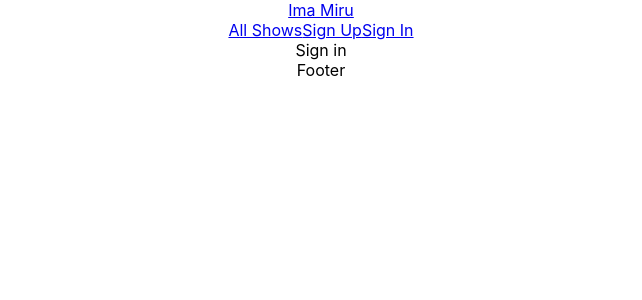
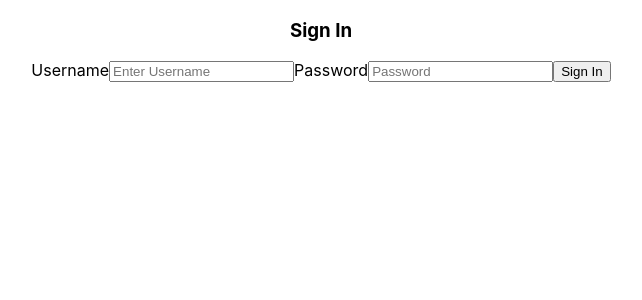
Before and after one commit to Nyheimh/ima-miru, a React (Create React App) app in the folder client/: page /sign-in in a window 1280 px wide. Shown: the top 300 px of the page, without its empty margins (319-961 px from the left). Built offline with nearby package versions, Linux system fonts and the light colour scheme.

Commit message:
sign in scree ncomplete

```diff
--- a/client/src/screens/SignIn/SignIn.jsx
+++ b/client/src/screens/SignIn/SignIn.jsx
@@ -1,13 +1,85 @@
-import React from 'react'
-import Layout from '../../components/shared/Layout/Layout'
-
+import React, {useState} from 'react'
+import './SignIn.css'
+import { signIn } from '../../services/users'
+import {useHistory} from 'react-router-dom'
 
 const SignIn = (props) => {
+    const history = useHistory()
+
+    const [form, setForm] = useState({
+        username: '',
+        password: '',
+        isError: false,
+        errorMsg: ''
+    })
+
+    const handleChange = event => {
+        setForm({
+            ...form,
+            [event.target.name]: event.target.value
+        })
+    }
+
+    const onSignIn = event => {
+        event.preventDefault()
+
+        const { setUser } = props
+
+        signIn(form)
+            .then(user => {
+                setUser(user)
+            })
+            .then(() => history.push('/'))
+            .catch(error => {
+                console.error(error)
+                setForm({
+                    isError: true,
+                    errorMsg: 'Invalid Credentials',
+                    username: '',
+                    password: ''
+                })
+            })
+    }
+
+    const renderError = () => {
+        const toggleForm = form.isError ? 'danger' : ''
+        if (form.isError) {
+            return (
+                <button type="submit" className={toggleForm}>
+                    {form.errorMsg}
+                </button>
+            )
+        } else {
+            return <button type="submit">Sign In</button>
+        }
+    }
+
+    const { username, password } = form
+
     return (
-        <div>
-            <Layout>
-                Sign in
-            </Layout>
+        <div className="form-container">
+            <h3>Sign In</h3>
+            <form onSubmit={onSignIn}>
+                <label>Username</label>
+                <input
+                    required
+                    type="text"
+                    name="username"
+                    value={username}
+                    placeholder="Enter Username"
+                    onChange={handleChange}
+                />
+                <label>Password</label>
+                <input
+                    required
+                    name="password"
+                    value={password}
+                    type="password"
+                    placeholder="Password"
+                    onChange={handleChange}
+                />
+                {renderError()}
+            </form>
         </div>
     )
 }
--- a/client/src/screens/SignUp/SignUp.jsx
+++ b/client/src/screens/SignUp/SignUp.jsx
@@ -12,3 +12,5 @@ const SignUp = () => {
 }
 
 export default SignUp
+
+//eyJhbGciOiJIUzI1NiIsInR5cCI6IkpXVCJ9.eyJ1c2VybmFtZSI6ImlybXoiLCJlbWFpbCI6ImlybXpAZ21haWwuY29tIiwiaWF0IjoxNjE3NjM1MjE0fQ.dFcRIKD4hx0eGOHtdjIgItxcHXtsI1ZprN--9q0sB5E
```
Also changed, not shown: 1 other file (tests, documents, lock files or other folders).
